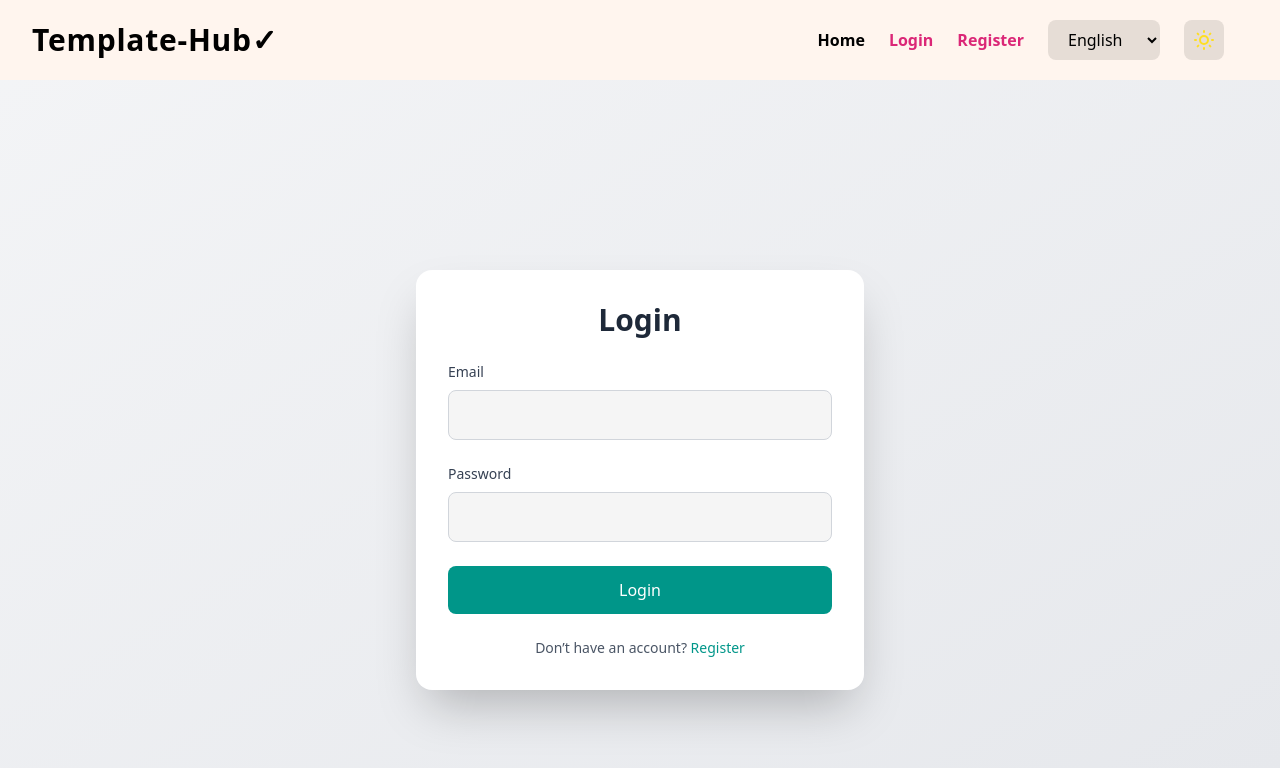
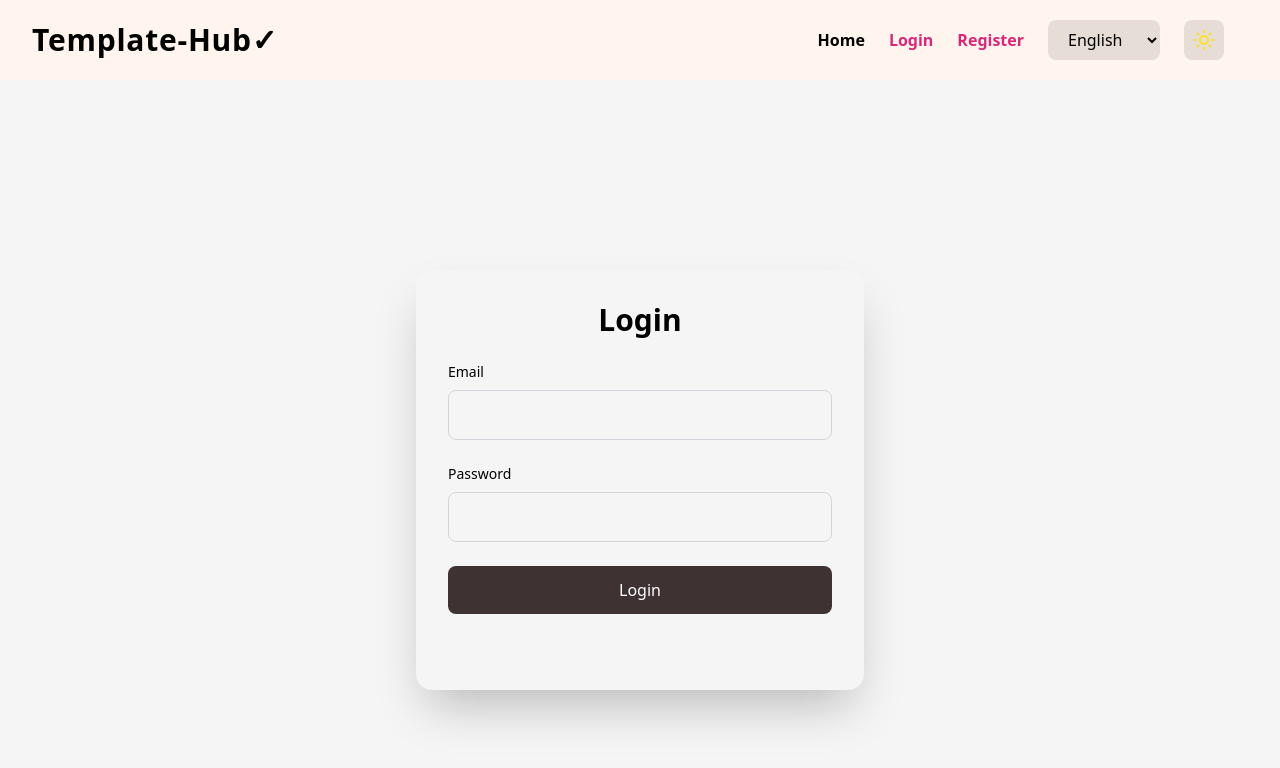
Before and after one commit to Orka-kun/Template-hub, a React (Vite) app in the folder client/: page /login in a window 1280 px wide. Shown: the top 768 px of the page. Built offline with nearby package versions, Linux system fonts and the light colour scheme.

Commit message:
Update Login.jsx

```diff
--- a/client/src/components/Login.jsx
+++ b/client/src/components/Login.jsx
@@ -44,9 +44,21 @@ export default function Login() {
   };
 
   return (
-    <div className="min-h-screen flex items-center justify-center bg-gradient-to-br from-gray-100 to-gray-200 dark:from-gray-900 dark:to-gray-800">
-      <div className="w-full max-w-md p-8 bg-white dark:bg-gray-800 rounded-2xl shadow-2xl transform transition-all duration-500 hover:shadow-3xl">
-        <h2 className="text-3xl font-bold mb-6 text-center text-gray-800 dark:text-gray-100">{t('login.title')}</h2>
+       <div
+       className="min-h-screen flex items-center justify-center"
+       style={{
+        backgroundColor: `var(--bg-color)`,
+        color: `var(--text-color)`,
+        }}>
+      <div className="w-full max-w-md p-8 rounded-2xl shadow-2xl transform transition-all duration-500 hover:shadow-3xl"
+      style={{
+        backgroundColor: `var(--authcard-bg)`,
+        }}>
+        <h2 className="text-3xl font-bold mb-6 text-center"
+        style={{
+          color: `var(--authcard-text)`,
+          }}
+          >{t('login.title')}</h2>
         {notifications.length > 0 && (
           <div className="space-y-3 mb-6">
             {notifications.map((n) => (
@@ -61,36 +73,47 @@ export default function Login() {
         )}
         <form onSubmit={handleSubmit} className="space-y-6">
           <div>
-            <label className="block text-gray-700 dark:text-gray-300 text-sm font-medium mb-2">{t('login.email')}</label>
+            <label className="block  text-sm font-medium mb-2"
+            style={{
+          color: `var(--authcard-text)`,}}>{t('login.email')}</label>
             <input
               type="email"
               value={email}
               onChange={(e) => setEmail(e.target.value)}
-              className="w-full px-4 py-3 border border-gray-300 dark:border-gray-600 rounded-lg bg-gray-50 dark:bg-gray-700 text-gray-900 dark:text-gray-100 focus:outline-none focus:ring-2 focus:ring-teal-400 transition duration-300"
+              className="w-full px-4 py-3 border border-gray-300 dark:border-gray-600 rounded-lg bg-gray-50 dark:bg-gray-700 text-gray-900 dark:text-gray-100 focus:outline-none focus:ring-2 focus:ring-teal-600 transition duration-300"
               required
             />
           </div>
           <div>
-            <label className="block text-gray-700 dark:text-gray-300 text-sm font-medium mb-2">{t('login.password')}</label>
+            <label className="block  text-sm font-medium mb-2"
+            style={{
+          color: `var(--authcard-text)`,
+          }}>{t('login.password')}</label>
             <input
               type="password"
               value={password}
               onChange={(e) => setPassword(e.target.value)}
-              className="w-full px-4 py-3 border border-gray-300 dark:border-gray-600 rounded-lg bg-gray-50 dark:bg-gray-700 text-gray-900 dark:text-gray-100 focus:outline-none focus:ring-2 focus:ring-teal-400 transition duration-300"
+              className="w-full px-4 py-3 border border-gray-300 dark:border-gray-600 rounded-lg bg-gray-50 dark:bg-gray-700 text-gray-900 dark:text-gray-100 focus:outline-none focus:ring-2 focus:ring-teal-600 transition duration-300"
               required
             />
           </div>
           <button
             type="submit"
             disabled={isLoading}
-            className="w-full bg-teal-600 text-white py-3 rounded-lg hover:bg-teal-700 transition duration-300 transform hover:scale-105 disabled:bg-teal-400 disabled:cursor-not-allowed"
+            className="w-full bg-[#3E3232] hover:bg-[#503C3C] text-white py-3 rounded-lg  transition duration-300 transform hover:scale-105 disabled:bg-teal-400 disabled:cursor-not-allowed"
           >
             {isLoading ? t('login.submitting') : t('login.submit')}
           </button>
         </form>
-        <p className="mt-6 text-center text-gray-600 dark:text-gray-400 text-sm">
+        <p className="mt-6 text-center  text-sm"
+        style={{
+          color: `var(--bg-color)`,
+          }}>
           {t('login.noAccount')}{' '}
-          <Link to="/register" className="text-teal-600 dark:text-teal-400 hover:underline font-medium">
+          <Link to="/register" className=" hover:underline font-medium"
+          style={{
+            color: `var(--bg-color)`,
+            }}>
             {t('login.register')}
           </Link>
         </p>
@@ -101,30 +124,32 @@ export default function Login() {
 // import { useState } from 'react';
 // import { Link, useNavigate } from 'react-router-dom';
 // import { useAuth } from '../context/AuthContext';
+// import { useTranslation } from 'react-i18next';
 
 // function Notification({ message, type, onClose }) {
 //   return (
 //     <div
 //       className={`p-4 rounded-lg shadow-md mb-4 flex justify-between items-center ${
 //         type === 'success' ? 'bg-green-100 text-green-800' : 'bg-red-100 text-red-800'
-//       }`}
+//       } transition-all duration-300`}
 //     >
 //       <span>{message}</span>
-//       <button onClick={onClose} className="text-lg font-bold">×</button>
+//       <button onClick={onClose} className="text-lg font-bold text-gray-600 hover:text-gray-800">×</button>
 //     </div>
 //   );
 // }
 
 // export default function Login() {
+//   const { t } = useTranslation();
 //   const [email, setEmail] = useState('');
 //   const [password, setPassword] = useState('');
-//   const [isLoading, setIsLoading] = useState(false); // Add loading state to prevent multiple submissions
+//   const [isLoading, setIsLoading] = useState(false);
 //   const { login, notifications } = useAuth();
 //   const navigate = useNavigate();
 
 //   const handleSubmit = async (e) => {
 //     e.preventDefault();
-//     if (isLoading) return; // Prevent multiple submissions
+//     if (isLoading) return;
 //     setIsLoading(true);
 
 //     try {
@@ -139,15 +164,14 @@ export default function Login() {
 
 //   const removeNotification = (id) => {
 //     // Notifications are managed in AuthContext; this is a placeholder for removal
-//     // Assuming AuthContext handles removal with an ID
 //   };
 
 //   return (
-//     <div className="min-h-screen flex items-center justify-center bg-gray-100 dark:bg-gray-900">
-//       <div className="bg-white dark:bg-gray-800 p-8 rounded-lg shadow-md w-full max-w-md">
-//         <h2 className="text-2xl font-bold mb-6 text-gray-800 dark:text-gray-100">Login</h2>
+//     <div className="min-h-screen flex items-center justify-center bg-gradient-to-br from-gray-100 to-gray-200 dark:from-gray-900 dark:to-gray-800">
+//       <div className="w-full max-w-md p-8 bg-white dark:bg-gray-800 rounded-2xl shadow-2xl transform transition-all duration-500 hover:shadow-3xl">
+//         <h2 className="text-3xl font-bold mb-6 text-center text-gray-800 dark:text-gray-100">{t('login.title')}</h2>
 //         {notifications.length > 0 && (
-//           <div className="space-y-2 mb-4">
+//           <div className="space-y-3 mb-6">
 //             {notifications.map((n) => (
 //               <Notification
 //                 key={n.id}
@@ -158,39 +182,39 @@ export default function Login() {
 //             ))}
 //           </div>
 //         )}
-//         <form onSubmit={handleSubmit} className="space-y-4">
+//         <form onSubmit={handleSubmit} className="space-y-6">
 //           <div>
-//             <label className="block text-gray-700 dark:text-gray-300">Email</label>
+//             <label className="block text-gray-700 dark:text-gray-300 text-sm font-medium mb-2">{t('login.email')}</label>
 //             <input
 //               type="email"
 //               value={email}
 //               onChange={(e) => setEmail(e.target.value)}
-//               className="w-full p-2 border border-gray-300 dark:border-gray-600 rounded-lg dark:bg-gray-700 dark:text-gray-100"
+//               className="w-full px-4 py-3 border border-gray-300 dark:border-gray-600 rounded-lg bg-gray-50 dark:bg-gray-700 text-gray-900 dark:text-gray-100 focus:outline-none focus:ring-2 focus:ring-teal-400 transition duration-300"
 //               required
 //             />
 //           </div>
 //           <div>
-//             <label className="block text-gray-700 dark:text-gray-300">Password</label>
+//             <label className="block text-gray-700 dark:text-gray-300 text-sm font-medium mb-2">{t('login.password')}</label>
 //             <input
 //               type="password"
 //               value={password}
 //               onChange={(e) => setPassword(e.target.value)}
-//               className="w-full p-2 border border-gray-300 dark:border-gray-600 rounded-lg dark:bg-gray-700 dark:text-gray-100"
+//               className="w-full px-4 py-3 border border-gray-300 dark:border-gray-600 rounded-lg bg-gray-50 dark:bg-gray-700 text-gray-900 dark:text-gray-100 focus:outline-none focus:ring-2 focus:ring-teal-400 transition duration-300"
 //               required
 //             />
 //           </div>
 //           <button
 //             type="submit"
 //             disabled={isLoading}
-//             className="w-full bg-blue-600 text-white p-2 rounded-lg hover:bg-blue-700 transition-colors"
+//             className="w-full bg-teal-600 text-white py-3 rounded-lg hover:bg-teal-700 transition duration-300 transform hover:scale-105 disabled:bg-teal-400 disabled:cursor-not-allowed"
 //           >
-//             {isLoading ? 'Logging in...' : 'Login'}
+//             {isLoading ? t('login.submitting') : t('login.submit')}
 //           </button>
 //         </form>
-//         <p className="mt-4 text-gray-600 dark:text-gray-400">
-//           Don’t have an account?{' '}
-//           <Link to="/register" className="text-blue-600 dark:text-blue-400 hover:underline">
-//             Register
+//         <p className="mt-6 text-center text-gray-600 dark:text-gray-400 text-sm">
+//           {t('login.noAccount')}{' '}
+//           <Link to="/register" className="text-teal-600 dark:text-teal-400 hover:underline font-medium">
+//             {t('login.register')}
 //           </Link>
 //         </p>
 //       </div>
```
